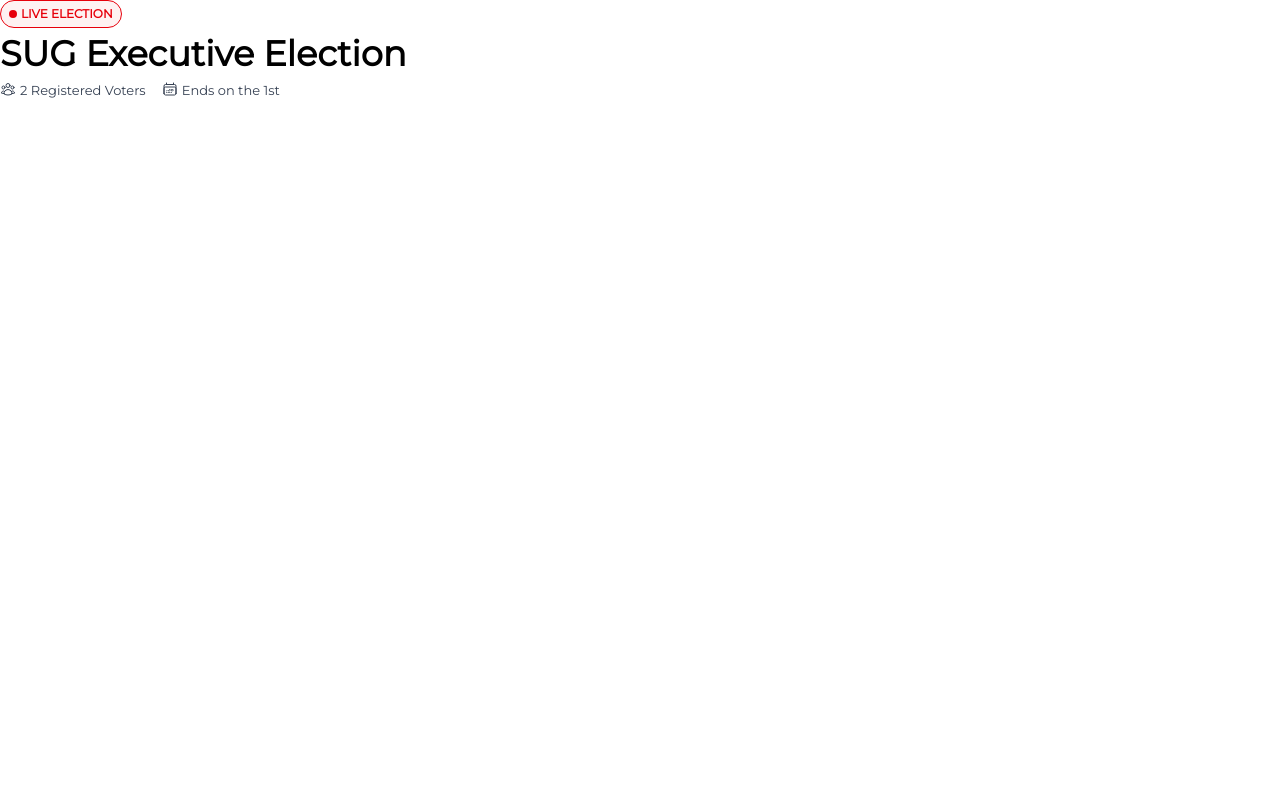
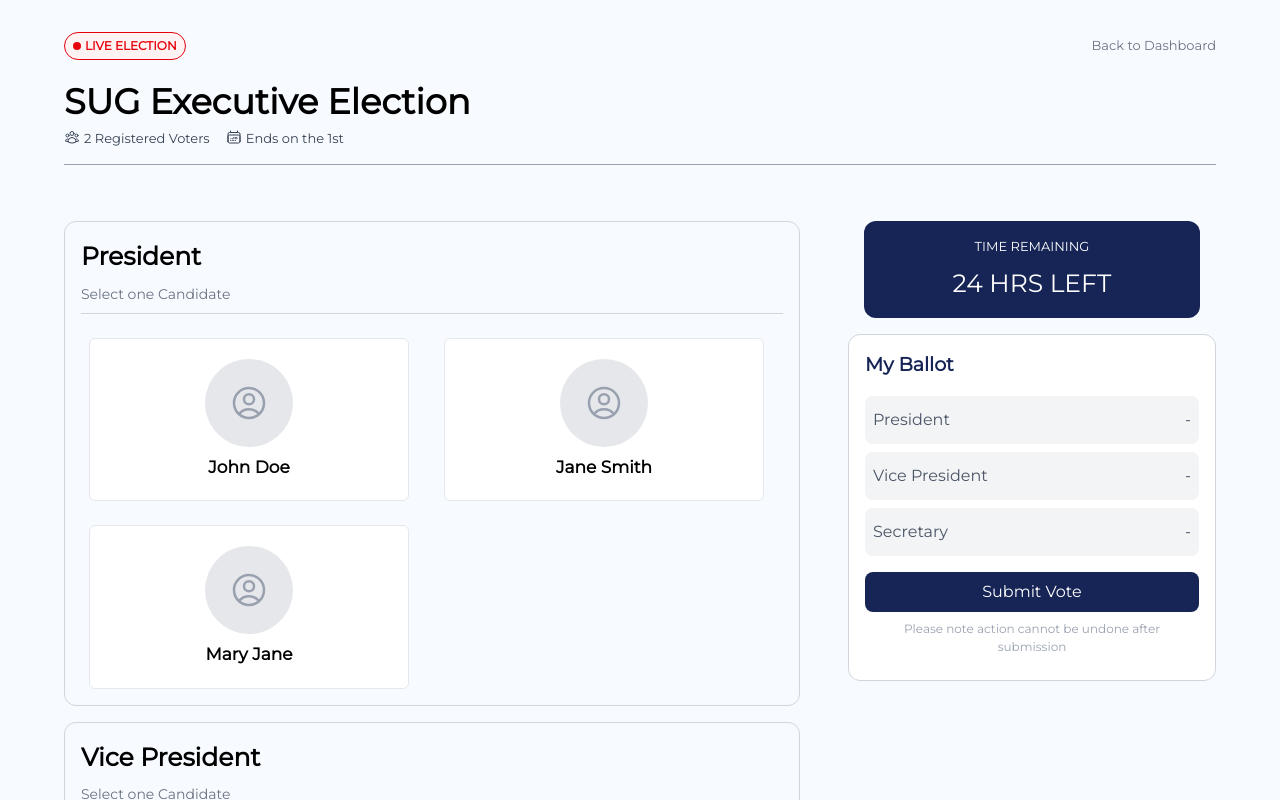
Before and after one commit to Ademayo959/vote-live, a React (Vite) app: page /election/1 in a window 1280 px wide. Shown: the top 800 px of the page. Built offline with nearby package versions, Linux system fonts and the light colour scheme; no server answers.

Commit message:
completed the dyanamic election page UI

```diff
--- a/src/ElectionsPage.jsx
+++ b/src/ElectionsPage.jsx
@@ -1,11 +1,12 @@
-import { useParams } from "react-router-dom"
+import { useParams, useNavigate } from "react-router-dom"
 
 
 const ElectionsPage = () => {
-
+    const navigate = useNavigate()
     const election = {
         title: 'SUG Executive Election',
         createdBy: "Oluwamayowa Adeleye",
+        createdAt: '',
         duration: 1,
         status: "pending",
         totalVotes: 12,
@@ -16,6 +17,14 @@ const ElectionsPage = () => {
                 candidates: [
                     { name: 'John Doe', votes: 0 },
                     { name: 'Jane Smith', votes: 0 },
+                    { name: 'Mary Jane', votes: 0 }
+                ],
+            },
+            {
+                title: 'Vice President',
+                candidates: [
+                    { name: 'Jake', votes: 0 },
+                    { name: 'Annika', votes: 0 },
                 ],
             },
             {
@@ -23,6 +32,8 @@ const ElectionsPage = () => {
                 candidates: [
                     { name: 'Michael', votes: 0 },
                     { name: 'Sarah', votes: 0 },
+                    { name: 'Burns', votes: 0 },
+                    { name: 'Adeleke', votes: 0 },
                 ],
             },
         ],
@@ -31,10 +42,24 @@ const ElectionsPage = () => {
     const { electionId } = useParams()
 
     return (
-        <div className="font-montserrat">
-            <div className="flex gap-1 items-center bg-red-50 w-fit px-2 py-1 rounded-3xl border border-red-600">
+        <div className="bg-accent-blue">
+            <div className="font-montserrat bg-accent-blue max-w-6xl mx-auto max-sm:px-3">
+                <div className="border-b py-4 border-b-gray-400">
+                    <div className="flex justify-between items-center">
+                        {election.status == "pending" ?
+                            <div className="flex gap-1 items-center my-4 bg-red-50 w-fit px-2 py-1 rounded-3xl border border-red-600">
                                 <div className="h-2 w-2 bg-red-600 rounded-full"></div>
                                 <p className=" text-red-600 text-[12px] font-semibold">LIVE ELECTION</p>
+                            </div> :
+                            <div className="flex gap-1 items-center my-4 bg-gray-50 w-fit px-2 py-1 rounded-3xl border border-gray-600">
+                                <svg xmlns="http://www.w3.org/2000/svg" viewBox="0 0 24 24" fill="currentColor" className="h-4 w-4 text-gray-600">
+                                    <path fillRule="evenodd" d="M12 2.25c-5.385 0-9.75 4.365-9.75 9.75s4.365 9.75 9.75 9.75 9.75-4.365 9.75-9.75S17.385 2.25 12 2.25Zm-1.72 6.97a.75.75 0 1 0-1.06 1.06L10.94 12l-1.72 1.72a.75.75 0 1 0 1.06 1.06L12 13.06l1.72 1.72a.75.75 0 1 0 1.06-1.06L13.06 12l1.72-1.72a.75.75 0 1 0-1.06-1.06L12 10.94l-1.72-1.72Z" clipRule="evenodd" />
+                                </svg>
+                                <p className=" text-gray-600 text-[12px] font-semibold">CLOSED</p>
+                            </div>}
+                        <div className="flex gap-2 items-center transition-all hover:-mt-1">
+                            <p onClick={() => navigate('/dashboard')} className="text-[13px] text-gray-500">Back to Dashboard</p>
+                        </div>
                     </div>
                     <div>
                         <p className="font-extrabold text-[35px]">{election.title}</p>
@@ -54,6 +79,60 @@ const ElectionsPage = () => {
                         </div>
                     </div>
                 </div>
+                <div className="grid grid-cols-[2fr_1fr] gap-12 my-10 max-sm:grid-cols-1">
+                    <div>
+                        {election.positions.map((position, posIndex) => (
+                            <div key={posIndex} className="border border-gray-300 my-4 p-4 rounded-xl">
+                                <div className="grid gap-2">
+                                    <p className="text-[25px] font-extrabold">{position.title}</p>
+                                    <div>
+                                        <p className="text-[14px] text-gray-500">Select one Candidate</p>
+                                    </div>
+                                    <hr className="mb-6 text-gray-300" />
+                                </div>
+                                <div className="grid grid-cols-2 w-full px-2 gap-6 max-sm:grid-cols-1">
+                                    {position.candidates.map((candidate, canIndex) => (
+                                        <div key={canIndex}>
+                                            <div className="bg-white border border-gray-200 rounded-md p-5 grid gap-2 text-center w-80 max-w-100 max-sm:w-full">
+                                                <div className="justify-self-center bg-gray-200 p-6 rounded-full">
+                                                    <svg xmlns="http://www.w3.org/2000/svg" fill="none" viewBox="0 0 24 24" strokeWidth={1.5} stroke="currentColor" className="h-10 w-10 text-gray-400">
+                                                        <path strokeLinecap="round" strokeLinejoin="round" d="M17.982 18.725A7.488 7.488 0 0 0 12 15.75a7.488 7.488 0 0 0-5.982 2.975m11.963 0a9 9 0 1 0-11.963 0m11.963 0A8.966 8.966 0 0 1 12 21a8.966 8.966 0 0 1-5.982-2.275M15 9.75a3 3 0 1 1-6 0 3 3 0 0 1 6 0Z" />
+                                                    </svg>
+                                                </div>
+                                                <p className="text-[17px] font-extrabold">{candidate.name}</p>
+                                            </div>
+                                        </div>
+                                    ))}
+                                </div>
+                            </div>
+                        ))}
+                    </div>
+                    <div>
+                        <div className="bg-blue-950 text-white text-center p-4 m-4 rounded-xl grid gap-2">
+                            <p className="text-[13px]">TIME REMAINING</p>
+                            <p className="text-[25px]">{election.duration * 24} HRS LEFT</p>
+                        </div>
+                        <div className="bg-white border border-gray-300 p-4 rounded-xl">
+                            <p className="text-blue-950 font-extrabold text-[19px]">My Ballot</p>
+                            <div className="grid gap-2 my-4">
+                                {election.positions.map((position, posIndex)=>(
+                                    <div key={posIndex} className="flex bg-gray-100 py-3 px-2 rounded-lg text-gray-600 justify-between">
+                                        <p>{position.title}</p>
+                                        <p>-</p>
+                                    </div>
+                                ))}
+                            </div>
+                            <div>
+                                <div className="bg-blue-950 text-white py-2 px-2 rounded-lg text-center">
+                                    <p>Submit Vote</p>
+                                </div>
+                                <p className="text-[12px] text-gray-400 text-center my-2 px-4">Please note action cannot be undone after submission</p>
+                            </div>
+                        </div>
+                    </div>
+                </div>
+            </div>
+        </div>
     );
 }
 
```
Lines whose indentation alone changed are shown as unchanged.
